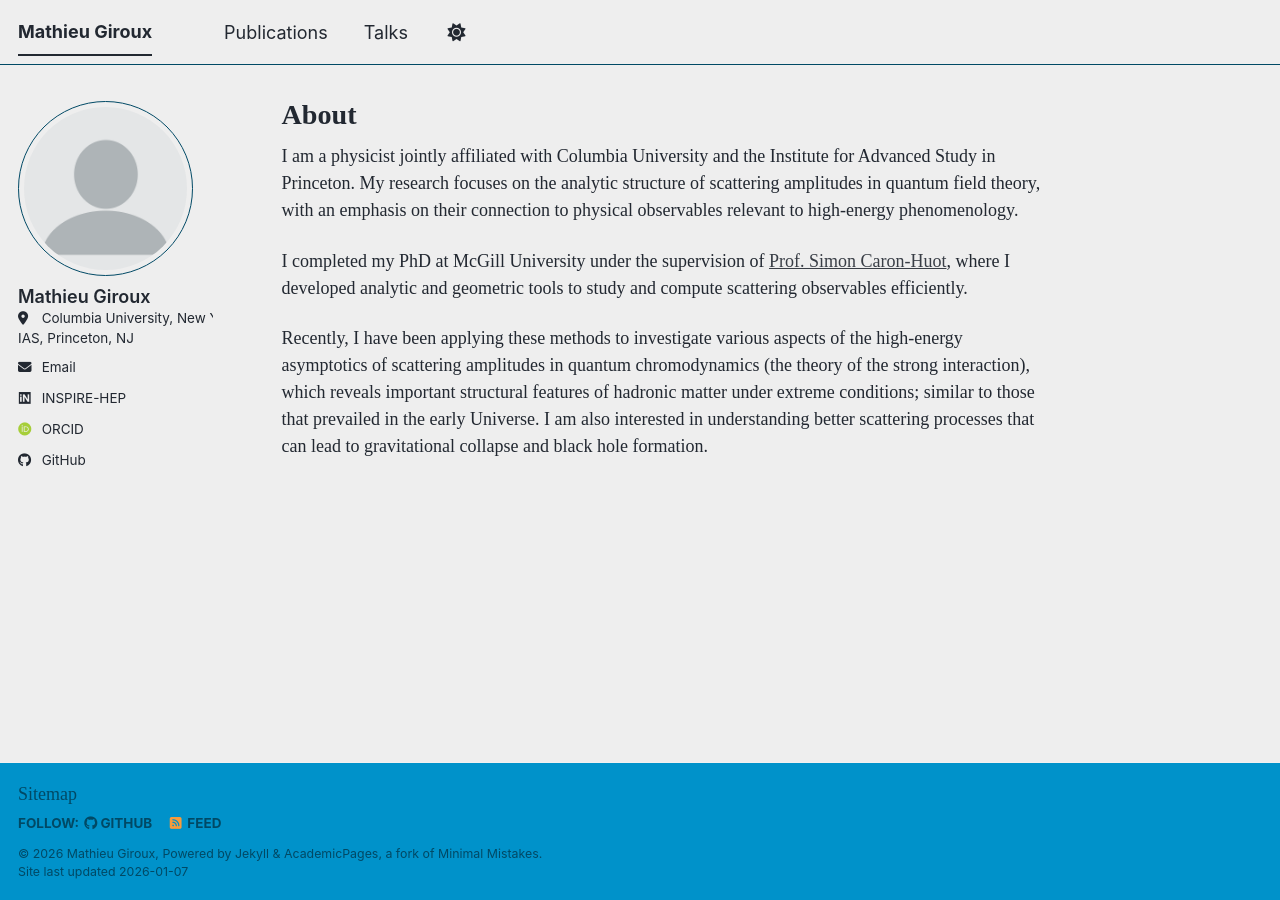
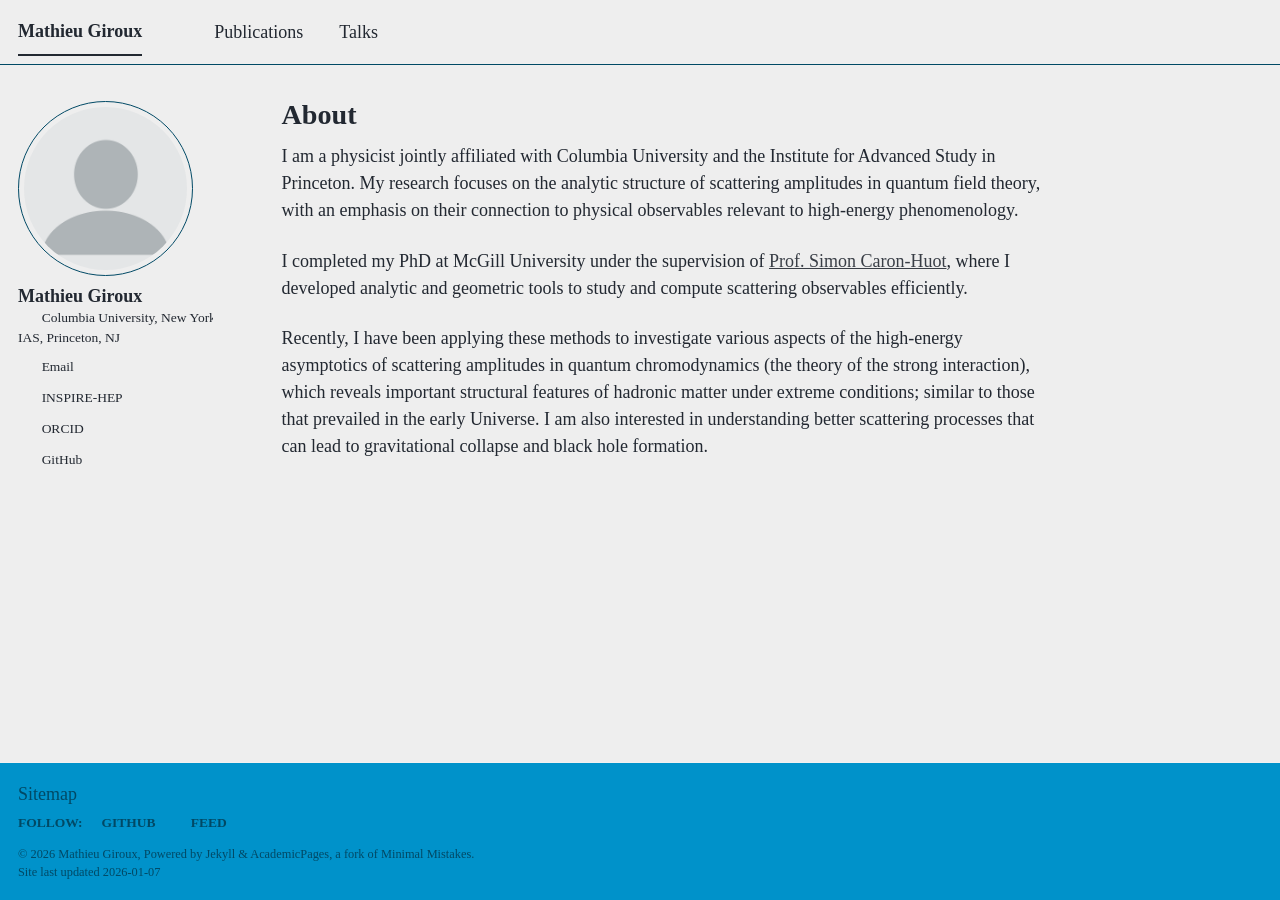
Before and after one commit to StrangeQuark007/StrangeQuark007.github.io, a Jekyll site: the page built from _pages/about.md, in a window 1280 px wide. Built offline with Jekyll 4.4.1, drawn with Linux system fonts in a browser that asks for light colours; some web fonts are replaced; a script bundle is joined from its source files by our own code; library files that are not in the unit come from our copies.

Commit message:
Update main.scss

```diff
--- a/assets/css/main.scss
+++ b/assets/css/main.scss
@@ -63,3 +63,11 @@ h1, h2, h3, h4, h5, h6 {
 .archive__item-title {
   font-family: "Times New Roman", Times, serif;
 }
+
+/* Force Times everywhere */
+html, body,
+*,
+*::before,
+*::after {
+  font-family: "Times New Roman", Times, serif !important;
+}
```
